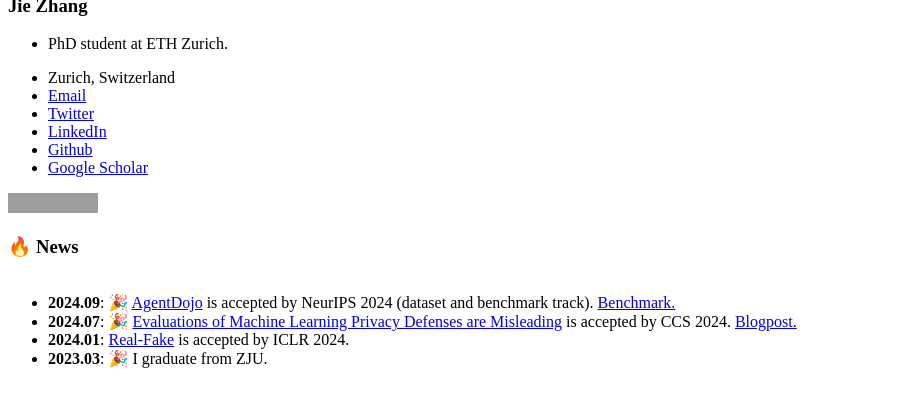
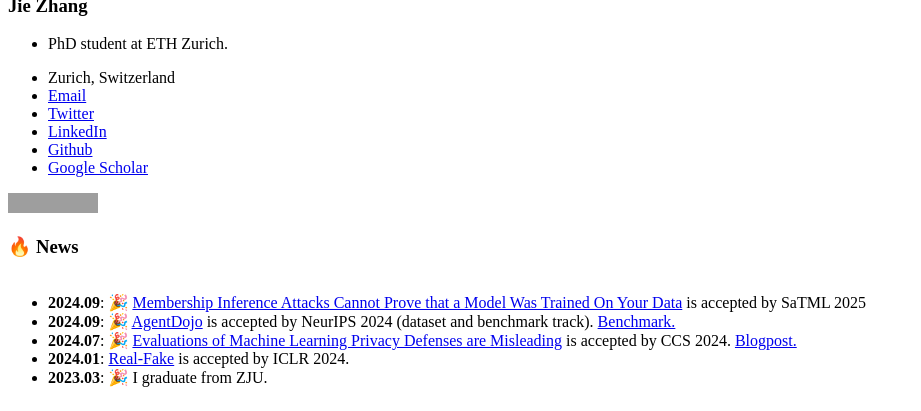
Before and after one commit to zj-jayzhang/zj-jayzhang.github.io, a Jekyll site: the page built from _pages/includes/news.md, in a window 1280 px wide, cut to the strip 566-977 px from the top of the page. Shown: the whole strip, without its empty margins (0-921 px from the left). Built offline with Jekyll 4.4.1, drawn with Linux system fonts in a browser that asks for light colours; our own code applies the rules of GitHub Pages for plain Markdown files; grey boxes are pictures that could not be loaded.

Commit message:
update satml

```diff
--- a/_pages/includes/news.md
+++ b/_pages/includes/news.md
@@ -9,6 +9,7 @@
 
 <div class="scrollable">
   <ul>
+    <li><strong>2024.09</strong>: 🎉 <a href="https://arxiv.org/abs/2409.19798">Membership Inference Attacks Cannot Prove that a Model Was Trained On Your Data</a> is accepted by SaTML 2025 </li>
     <li><strong>2024.09</strong>: 🎉 <a href="https://arxiv.org/abs/2406.13352">AgentDojo</a> is accepted by NeurIPS 2024 (dataset and benchmark track).  <a href="https://agentdojo.spylab.ai/">  Benchmark. </a>  </li>
     <li><strong>2024.07</strong>: 🎉 <a href="https://arxiv.org/abs//2404.17399">Evaluations of Machine Learning Privacy Defenses are Misleading</a> is accepted by CCS 2024.  <a href="https://spylab.ai/blog/misleading-privacy-evals/">  Blogpost. </a>  </li>
     <!-- <li><strong>2024.07</strong>: <a href="https://arxiv.org/abs/2403.05016"> DiffClass </a> is accepted by ECCV 2024. </li> -->
```
